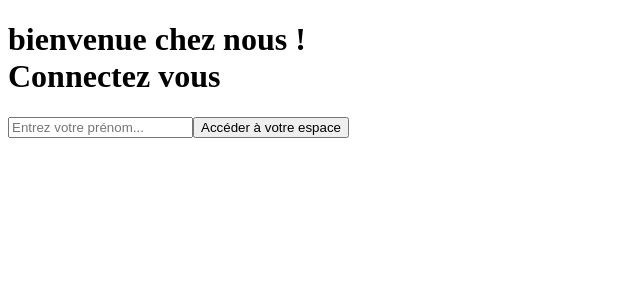
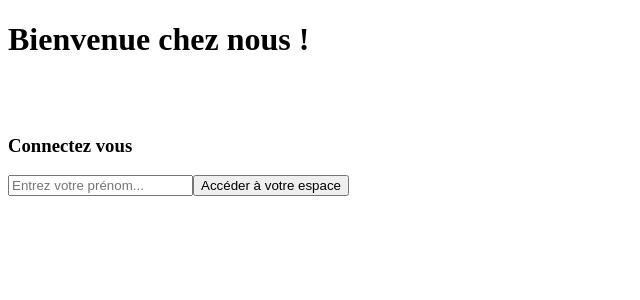
Before and after one commit to wonepo/crazee-burger, a React (Vite) app: page / in a window 1280 px wide. Shown: the top 300 px of the page, without its empty margins (0-640 px from the left). Built offline with nearby package versions, Linux system fonts and the light colour scheme.

Commit message:
♻️ F01 : Refactorisation LoginForm

```diff
--- a/src/App.tsx
+++ b/src/App.tsx
@@ -2,13 +2,14 @@
 import { useState } from "react";
 
 import LoginForm from "./composant/LoginForm";
+import LoginPage from "./composant/LoginPage";
 
 function App() {
   const [count, setCount] = useState(0);
 
   return (
     <>
-      <LoginForm />
+      <LoginPage />
     </>
   );
 }
--- a/src/composant/LoginForm.tsx
+++ b/src/composant/LoginForm.tsx
@@ -1,35 +1,23 @@
-import { useState } from "react";
+import { LoginProps } from "./PropsType";
 
-function LoginForm() {
-  const [text, setText] = useState<string>("");
-
-  const handleSubmitLogin = (event: React.FormEvent<HTMLFormElement>) => {
-    event.preventDefault();
-    alert(`bonjour ${text}`);
-    setText("");
-  };
-
-  const handleOnChangeLogin = (event: React.ChangeEvent<HTMLInputElement>) => {
-    setText(event.target.value);
-  };
-
+function LoginForm(props: LoginProps) {
   return (
-    <>
-      <h1>
-        bienvenue chez nous ! <br />
-        Connectez vous
-      </h1>
-      <form onSubmit={handleSubmitLogin}>
+    <div>
+      <h1>Bienvenue chez nous !</h1>
+      <br />
+      <br />
+      <h3>Connectez vous</h3>
+      <form onSubmit={props.handleSubmit}>
         <input
           type="text"
-          value={text}
+          value={props.text}
           placeholder="Entrez votre prénom..."
-          onChange={handleOnChangeLogin}
+          onChange={props.handleChange}
           required
         />
         <input type="submit" value="Accéder à votre espace" />
       </form>
-    </>
+    </div>
   );
 }
 
--- /dev/null
+++ b/src/composant/LoginPage.tsx
@@ -0,0 +1,30 @@
+import { useState } from "react";
+import LoginForm from "./LoginForm";
+import Logo from "./Logo";
+
+function LoginPage() {
+  const [text, setText] = useState<string>("");
+
+  const handleSubmitLogin = (event: React.FormEvent<HTMLFormElement>) => {
+    event.preventDefault();
+    alert(`bonjour ${text}`);
+    setText("");
+  };
+
+  const handleOnChangeLogin = (event: React.ChangeEvent<HTMLInputElement>) => {
+    setText(event.target.value);
+  };
+
+  return (
+    <div>
+      <Logo />
+      <LoginForm
+        text={text}
+        handleSubmit={handleSubmitLogin}
+        handleChange={handleOnChangeLogin}
+      />
+    </div>
+  );
+}
+
+export default LoginPage;
--- /dev/null
+++ b/src/composant/Logo.tsx
@@ -0,0 +1,3 @@
+export default function Logo() {
+  return <div></div>;
+}
--- /dev/null
+++ b/src/composant/PropsType.tsx
@@ -0,0 +1,5 @@
+export type LoginProps = {
+  text: string;
+  handleSubmit: (event: React.FormEvent<HTMLFormElement>) => void;
+  handleChange: (event: React.ChangeEvent<HTMLInputElement>) => void;
+};
```
